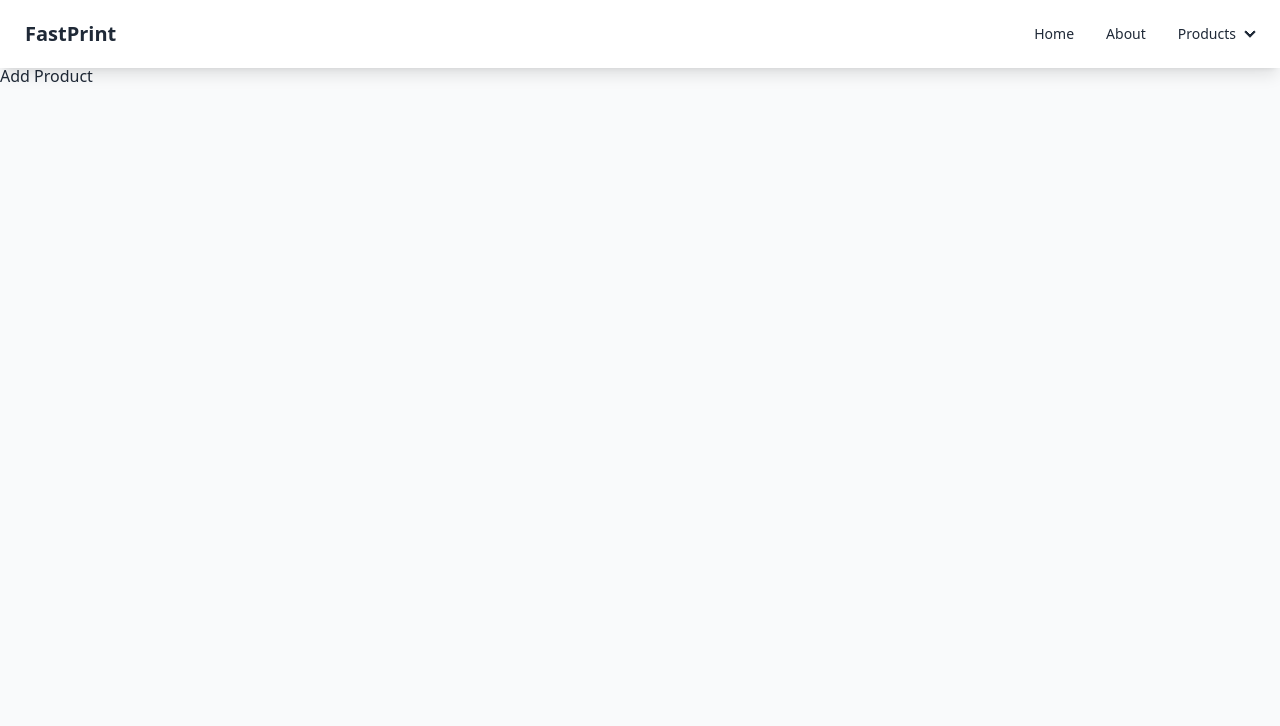
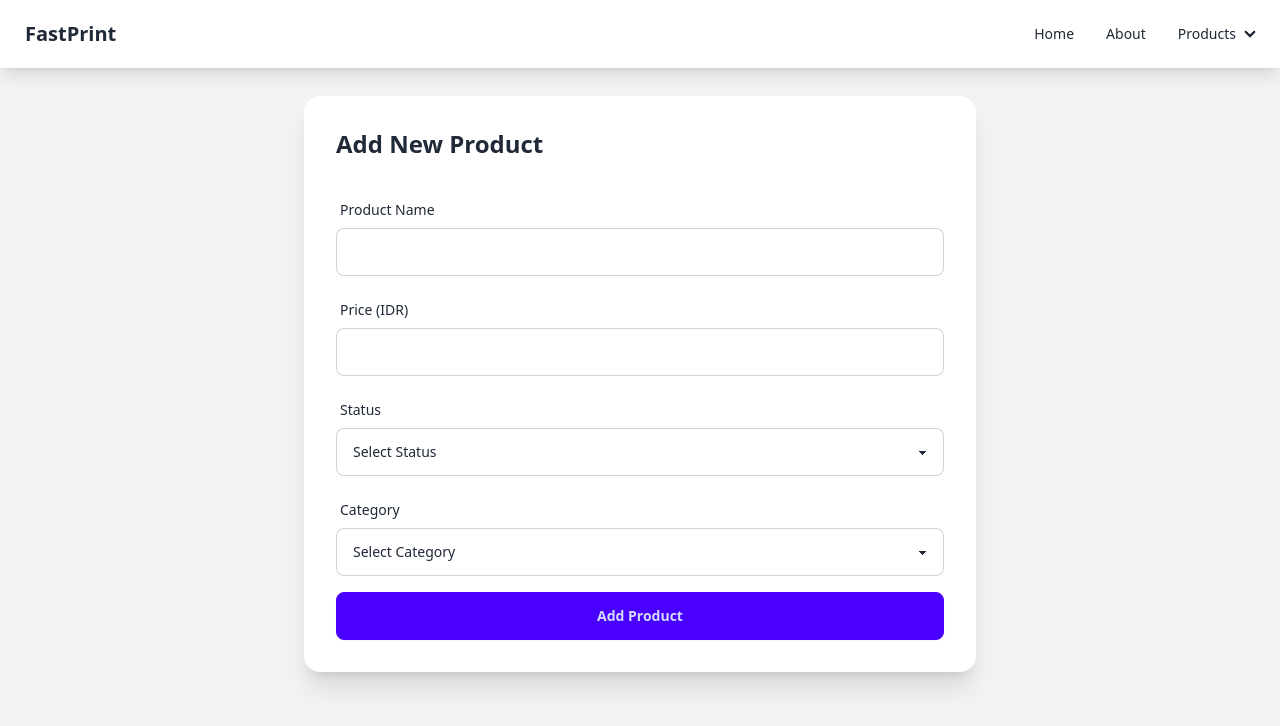
Before and after one commit to aznshrllh/01022025, a React (Vite) app in the folder client/: page /product/add in a window 1280 px wide. Shown: the top 726 px of the page. Built offline with nearby package versions, Linux system fonts and the light colour scheme.

Commit message:
Add AddProduct component with form validation and product submission; optimize loading times in Home and ManageProduct pages

```diff
--- a/client/src/pages/AddProduct.jsx
+++ b/client/src/pages/AddProduct.jsx
@@ -1,7 +1,229 @@
+import { useState } from "react";
+import { useNavigate } from "react-router-dom";
+import Swal from "sweetalert2";
+import axios from "../configs/axiosInstance";
+
 export default function AddProduct() {
+  const [form, setForm] = useState({
+    name: "",
+    price: "",
+    status: "",
+    category: "",
+  });
+
+  const categories = [
+    { id: 1, name: "L QUEENLY" },
+    { id: 2, name: "L MTH AKSESORIS (IM)" },
+    { id: 3, name: "L MTH TABUNG (LK)" },
+    { id: 4, name: "SP MTH SPAREPART (LK)" },
+    { id: 5, name: "CI MTH TINTA LAIN (IM)" },
+    { id: 6, name: "S MTH STEMPEL (IM)" },
+    { id: 7, name: "L MTH AKSESORIS (LK)" },
+  ];
+
+  const statuses = [
+    { id: 1, name: "bisa dijual" },
+    { id: 2, name: "tidak bisa dijual" },
+  ];
+
+  const [loading, setLoading] = useState(false);
+  const navigate = useNavigate();
+
+  const handleChange = (e) => {
+    const { name, value } = e.target;
+
+    // Price validation
+    if (name === "price") {
+      if (parseFloat(value) < 0) {
+        Swal.fire({
+          icon: "error",
+          title: "Invalid Price",
+          text: "Price cannot be negative",
+        });
+        return;
+      }
+    }
+
+    // Name validation
+    if (name === "name" && value.trim() === "") {
+      Swal.fire({
+        icon: "error",
+        title: "Invalid Name",
+        text: "Product name cannot be empty",
+      });
+      return;
+    }
+
+    setForm((prev) => ({
+      ...prev,
+      [name]: value,
+    }));
+  };
+
+  const handleSubmit = async (e) => {
+    e.preventDefault();
+
+    // Form validation
+    if (!form.name || !form.price || !form.status || !form.category) {
+      Swal.fire({
+        icon: "error",
+        title: "Validation Error",
+        text: "All fields are required",
+      });
+      return;
+    }
+
+    if (parseFloat(form.price) <= 0) {
+      Swal.fire({
+        icon: "error",
+        title: "Invalid Price",
+        text: "Price must be greater than 0",
+      });
+      return;
+    }
+
+    setLoading(true);
+    try {
+      const dataToSend = {
+        nama_produk: form.name,
+        harga: parseFloat(form.price),
+        status_id: parseFloat(form.status),
+        kategori_id: parseFloat(form.category),
+      };
+
+      const { response } = await axios({
+        method: "POST",
+        url: "/products",
+        data: dataToSend,
+      });
+
+      Swal.fire({
+        icon: "success",
+        title: "Success",
+        text: `Successfully add product ${form.name}`,
+      });
+
+      navigate("/product/manage");
+    } catch (error) {
+      console.log(error);
+      Swal.fire({
+        icon: "error",
+        title: "Error",
+        text: error.response.data.message,
+      });
+    }
+  };
+
+  if (loading) {
+    return (
+      <div className="min-h-screen flex items-center justify-center">
+        <span className="loading loading-lg"></span>
+      </div>
+    );
+  }
+
   return (
-    <div>
-      <h1>Add Product</h1>
+    <div className="min-h-screen bg-base-200 py-8">
+      <div className="max-w-2xl mx-auto">
+        <div className="card bg-base-100 shadow-xl">
+          <div className="card-body">
+            <h2 className="card-title text-2xl font-bold text-center mb-6">
+              Add New Product
+            </h2>
+
+            <form onSubmit={handleSubmit} className="space-y-4">
+              {/* Name Input */}
+              <div className="form-control">
+                <label className="label">
+                  <span className="label-text">Product Name</span>
+                </label>
+                <input
+                  type="text"
+                  name="name"
+                  className="input input-bordered w-full"
+                  value={form.name}
+                  onChange={handleChange}
+                  required
+                />
+              </div>
+
+              {/* Price Input */}
+              <div className="form-control">
+                <label className="label">
+                  <span className="label-text">Price (IDR)</span>
+                </label>
+                <input
+                  type="number"
+                  name="price"
+                  className="input input-bordered w-full"
+                  value={form.price}
+                  onChange={handleChange}
+                  min="0"
+                  step="1"
+                  required
+                />
+              </div>
+
+              {/* Status Select */}
+              <div className="form-control">
+                <label className="label">
+                  <span className="label-text">Status</span>
+                </label>
+                <select
+                  name="status"
+                  className="select select-bordered w-full"
+                  value={form.status}
+                  onChange={handleChange}
+                  required
+                >
+                  <option value="">Select Status</option>
+                  {statuses.map((status) => (
+                    <option key={status.id} value={status.id}>
+                      {status.name}
+                    </option>
+                  ))}
+                </select>
+              </div>
+
+              {/* Category Select */}
+              <div className="form-control">
+                <label className="label">
+                  <span className="label-text">Category</span>
+                </label>
+                <select
+                  name="category"
+                  className="select select-bordered w-full"
+                  value={form.category}
+                  onChange={handleChange}
+                  required
+                >
+                  <option value="">Select Category</option>
+                  {categories.map((category) => (
+                    <option key={category.id} value={category.id}>
+                      {category.name}
+                    </option>
+                  ))}
+                </select>
+              </div>
+
+              {/* Submit Button */}
+              <div className="form-control mt-6">
+                <button
+                  type="submit"
+                  className="btn btn-primary w-full"
+                  disabled={loading}
+                >
+                  {loading ? (
+                    <span className="loading loading-spinner"></span>
+                  ) : (
+                    "Add Product"
+                  )}
+                </button>
+              </div>
+            </form>
+          </div>
+        </div>
+      </div>
     </div>
   );
 }
--- a/client/src/pages/Home.jsx
+++ b/client/src/pages/Home.jsx
@@ -18,7 +18,7 @@ export default function Home() {
         url: "/products/sellable",
       });
 
-      await new Promise((resolve) => setTimeout(resolve, 1200));
+      await new Promise((resolve) => setTimeout(resolve, 500));
 
       console.log(data, "<<<data");
       setProducts(data.products);
--- a/client/src/pages/ManageProduct.jsx
+++ b/client/src/pages/ManageProduct.jsx
@@ -18,7 +18,7 @@ export default function ManageProduct() {
         url: "/products",
       });
 
-      await new Promise((resolve) => setTimeout(resolve, 1200));
+      await new Promise((resolve) => setTimeout(resolve, 500));
 
       console.log(data, "<<<data");
       setProducts(data.products);
```
